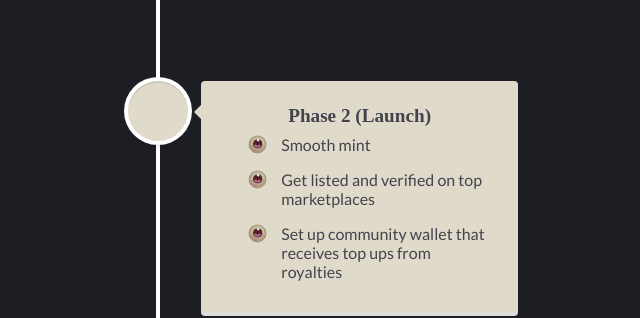
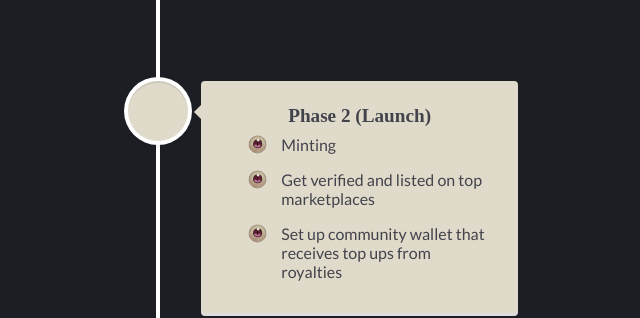
Before and after one commit to matthew-chua/SummonersTavernWeb, a React (Create React App) app: page / in a window 1280 px wide. Shown: the part 3360-3678 px from the top of the page, without its empty margins (482-1122 px from the left). Built offline with nearby package versions, Linux system fonts and the light colour scheme; a web font is replaced by a local one.

Commit message:
updated roadmap

```diff
--- a/src/Sections/Vision.js
+++ b/src/Sections/Vision.js
@@ -38,11 +38,11 @@ export default function Vision() {
                 Finish the generation of art pieces
               </li>
               <li className={classes.item}>
-                Announce details about presales and conduct presales
+                Explore the possibilities and boundaries of Smart Contracts on
+                Sol
               </li>
               <li className={classes.item}>
-                Explore the possibilities and boundaries of Smart Controls on
-                Sol
+                Announce details about presales and conduct presales
               </li>
               <li className={classes.item}>
                 Build the foundation for the Tavern community
@@ -61,9 +61,9 @@ export default function Vision() {
             </h3>
 
             <ul className={classes.list}>
-              <li className={classes.item}>Smooth mint</li>
+              <li className={classes.item}>Minting</li>
               <li className={classes.item}>
-                Get listed and verified on top marketplaces
+                Get verified and listed on top marketplaces
               </li>
               <li className={classes.item}>
                 Set up community wallet that receives top ups from royalties
@@ -86,15 +86,14 @@ export default function Vision() {
                 Conduct community activities and host events for summoners
               </li>
               <li className={classes.item}>
-                Build on the tech behind our NFTs, with the help of the
-                community
+                Build on the tech behind our NFTs, focusing on airdrops
               </li>
               <li className={classes.item}>
-                Begin the ideation phase of the next project which will involve
+                Begin the ideation phase of the next project and heavily involve
                 the community
               </li>
               <li className={classes.item}>
-                Build our incubator's systems and processes
+              Streamline our incubator’s systems and processes
               </li>
               <li className={classes.item}>More to come...</li>
             </ul>
```
